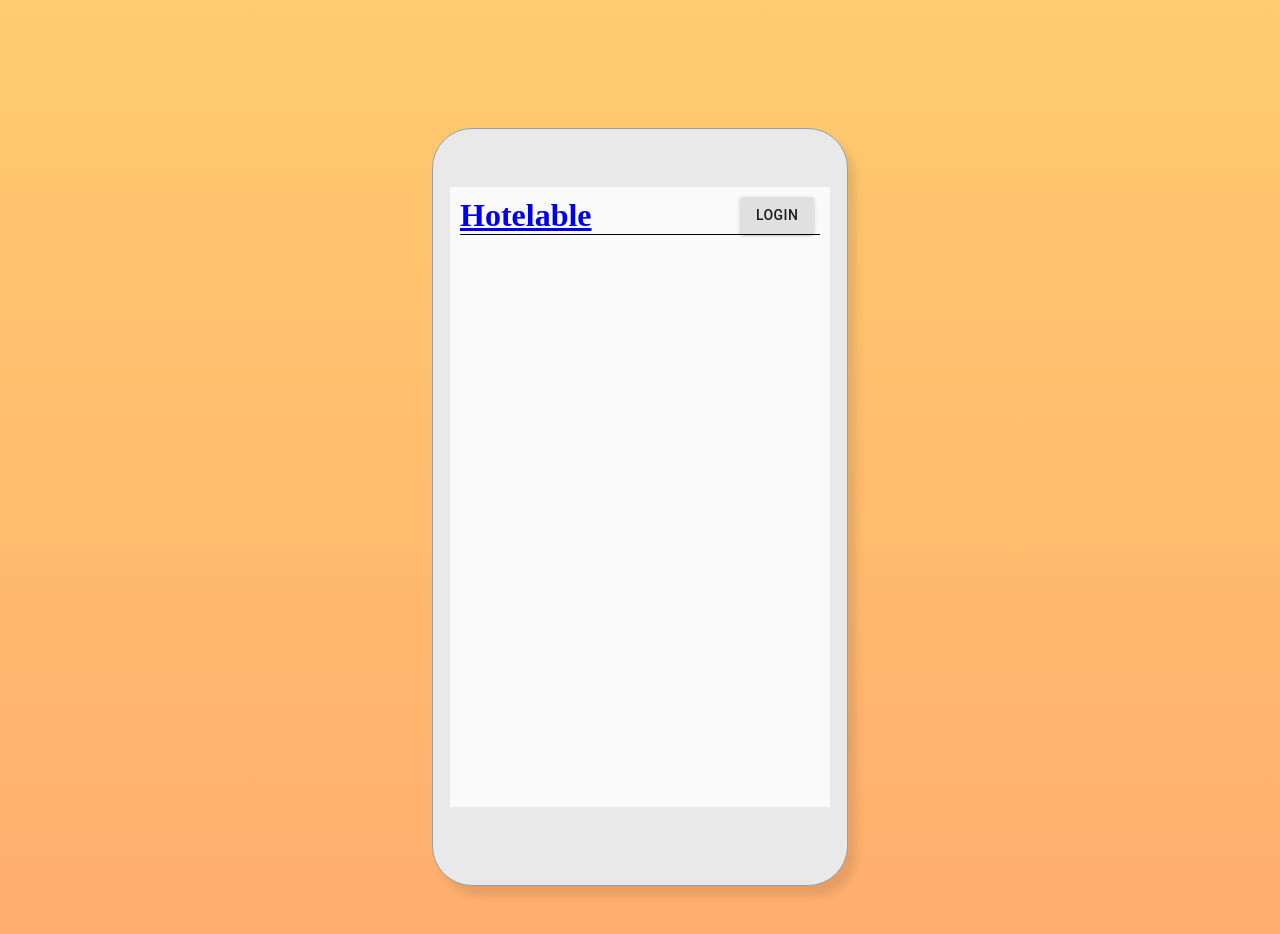
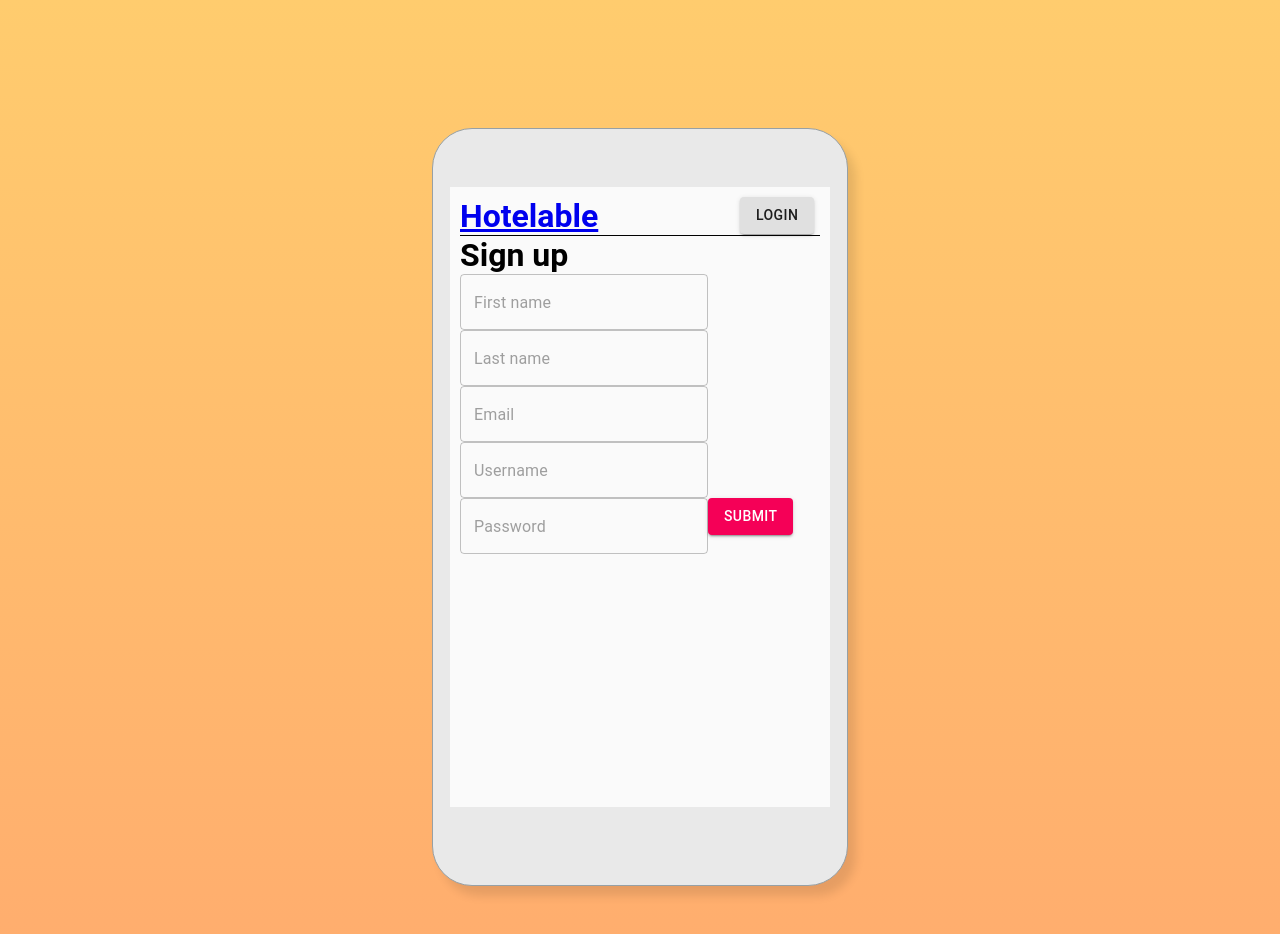
Before and after one commit to elizabethhand/boolean-solo-project-client, a React (Create React App) app: page /register in a window 1280 px wide. Shown: the top 934 px of the page. Built offline with nearby package versions, Linux system fonts and the light colour scheme.

Commit message:
Build register form and change font

```diff
--- a/src/App.css
+++ b/src/App.css
@@ -1,5 +1,6 @@
 *{
   margin:0px;
+  font-family: 'Roboto', sans-serif;
 }
 
 .App {
--- a/src/App.js
+++ b/src/App.js
@@ -5,6 +5,7 @@ import Homepage from './pages/Homepage';
 import CafeDisplayPage from './pages/CafeDisplayPage';
 import QrCode from './pages/QRCode';
 import Login from './pages/Login';
+import Register from './pages/Register';
 
 function App() {
   return (
@@ -28,6 +29,9 @@ function App() {
           <Route exact path="/login">
             <Login />
           </Route>
+          <Route exact path="/register">
+            <Register />
+          </Route>
 
         </div>
       </div>
--- /dev/null
+++ b/src/Pages/Register.jsx
@@ -0,0 +1,59 @@
+import React from "react"
+import TextField from "@material-ui/core/TextField"
+import Button from "@material-ui/core/Button"
+
+export default function Register() {
+    return (
+        <main className="main-register-div">
+            <div className="signup-container">
+                <h1 className="signup-title"> Sign up</h1>
+                <form className="signup-form">
+                    <TextField
+                        className="input"
+                        variant="outlined"
+                        name="firstName"
+                        type="text"
+                        placeholder="First name"
+                    ></TextField>
+                    <TextField
+                        className="input"
+                        variant="outlined"
+                        name="lastName"
+                        type="text"
+                        placeholder="Last name"
+                    ></TextField>
+                    <TextField
+                        className="input"
+                        variant="outlined"
+                        name="email"
+                        type="text"
+                        placeholder="Email"
+                    ></TextField>
+                    <TextField
+                        className="input"
+                        variant="outlined"
+                        name="username"
+                        type="text"
+                        placeholder="Username"
+                    ></TextField>
+                    <TextField
+                        className="input"
+                        variant="outlined"
+                        name="password"
+                        type="text"
+                        placeholder="Password"
+                    ></TextField>
+                    <Button
+                        className="signup-button"
+                        color="secondary"
+                        variant="contained"
+                        type="submit"
+                    >
+                        {" "}
+                        Submit
+                    </Button>
+                </form>
+            </div>
+        </main>
+    )
+}
--- a/src/index.html
+++ b/src/index.html
@@ -5,6 +5,9 @@
     <meta charset="UTF-8" />
     <link rel="icon" type="image/svg+xml" href="/src/favicon.svg" />
     <meta name="viewport" content="width=device-width, initial-scale=1, minimum-scale=1">
+    <link rel="preconnect" href="https://fonts.googleapis.com">
+    <link rel="preconnect" href="https://fonts.gstatic.com" crossorigin>
+    <link href="https://fonts.googleapis.com/css2?family=Roboto:wght@100&display=swap" rel="stylesheet">
     <title>Hotelable</title>
 </head>
 
```
